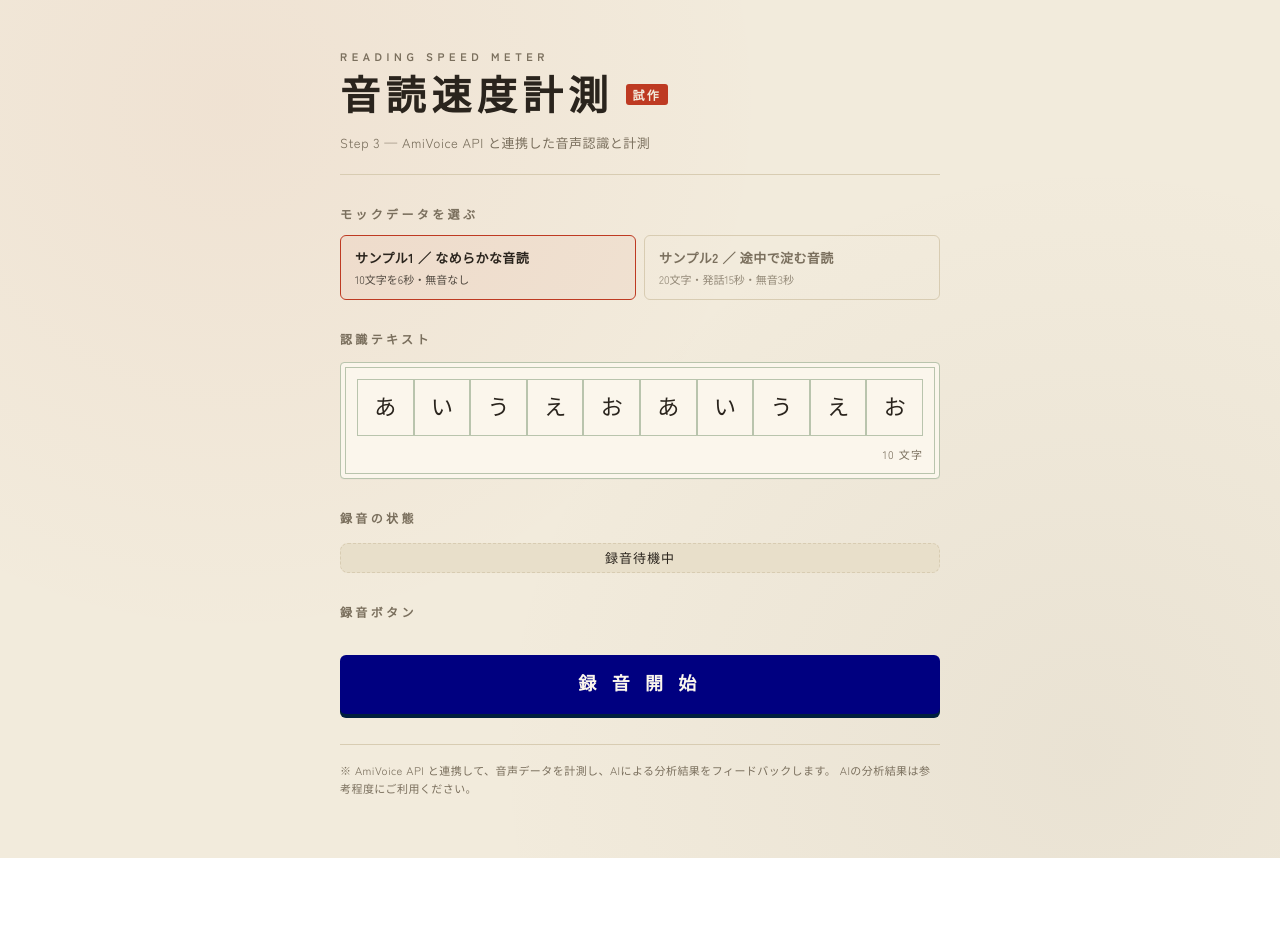
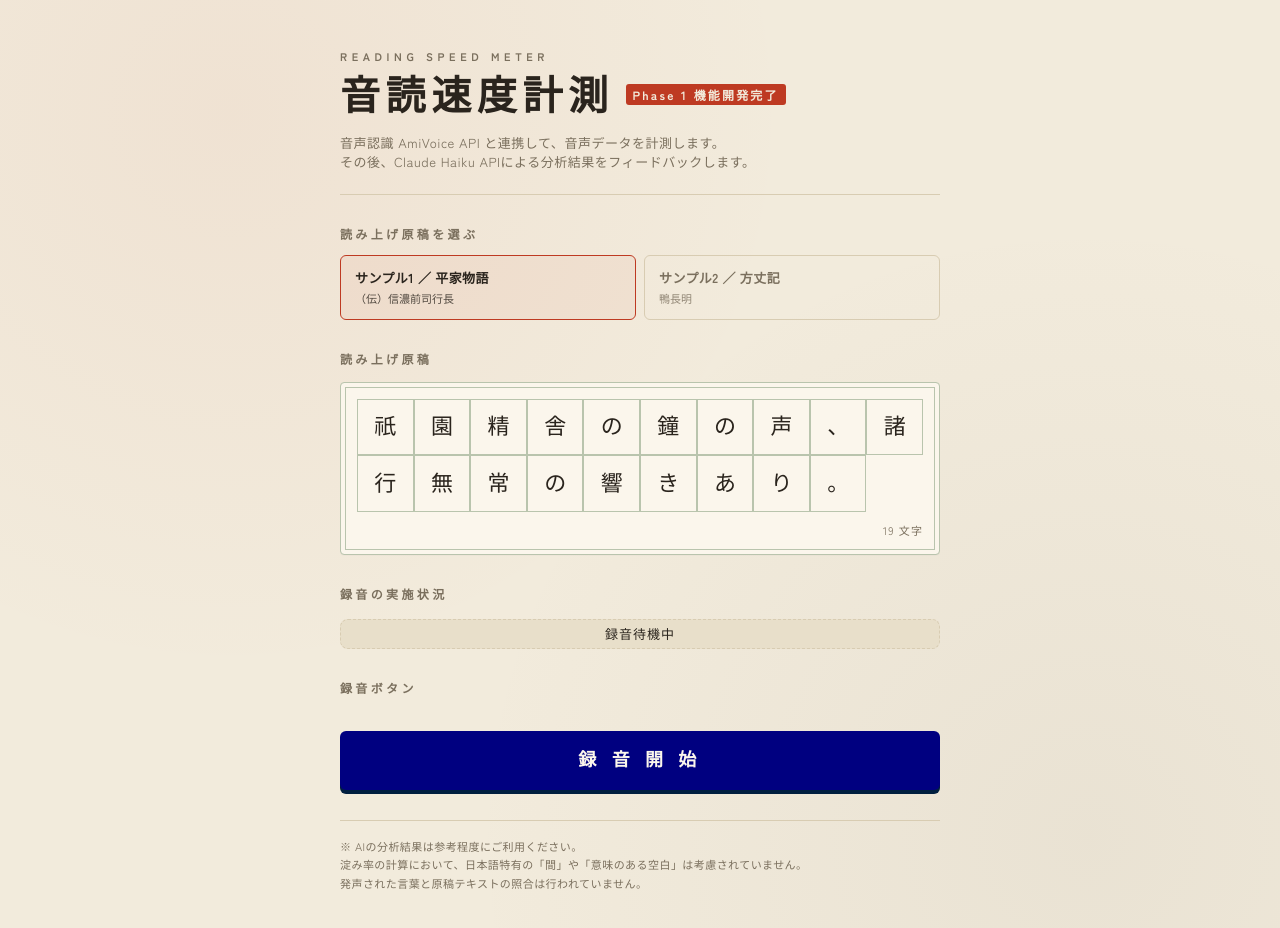
Before and after one commit to uya0526-design/reading-speed-meter, a Next.js app: page / in a window 1280 px wide. Shown: the top 928 px of the page. Before the commit the page ends 858 px from the top, so only its background shows below. Built offline with nearby package versions, Linux system fonts and the light colour scheme; a web font is replaced by a local one.

Commit message:
feat: Step4完了

```diff
--- a/app/api/feedback/route.ts
+++ b/app/api/feedback/route.ts
@@ -3,11 +3,11 @@ import { Anthropic } from "@anthropic-ai/sdk";
 import { FEEDBACK_PROMPT } from "@/lib/feedback/prompt";
 import { FeedbackFacts } from "@/lib/feedback/types";
 
-// Claudeクライアント
-const claudeClient = new Anthropic();
 
 // POST だけ受け付ける
 export async function POST(request: NextRequest) {
+    // Claudeクライアント
+    const claudeClient = new Anthropic();
     // サーバー環境変数から API キーを取得（ブラウザには絶対出さない）
     const apiKey = process.env.ANTHROPIC_API_KEY;
     if (!apiKey) {
--- a/app/page.tsx
+++ b/app/page.tsx
@@ -7,6 +7,7 @@ import { useRecorder } from "@/lib/recorder/useRecorder";
 import { RecordingPhase } from "@/lib/recorder/types";
 import { mapAmiVoiceResponse } from "@/lib/metrics/mapAmiVoiceResponse";
 import { labelMetrics } from "@/lib/metrics/labelMetrics";
+import { FeedbackPhase } from "@/lib/feedback/types";
 
 export default function ReadingSpeedMeterMock() {
   const {
@@ -23,6 +24,8 @@ export default function ReadingSpeedMeterMock() {
   const [analysisPhase, setAnalysisPhase] = useState<AnalysisPhase>(AnalysisPhase.Idle);
   const [analysisErrorMessage, setAnalysisErrorMessage] = useState<string | null>(null);
   const [feedback, setFeedback] = useState<string | null>(null);
+  const [feedbackPhase, setFeedbackPhase] = useState<FeedbackPhase>(FeedbackPhase.Idle);
+  const [feedbackErrorMessage, setFeedbackErrorMessage] = useState<string | null>(null);
 
   const [sampleId, setSampleId] = useState<string>("smooth");
   const [metrics, setMetrics] = useState<ReadingMetrics | null>(null);
@@ -45,6 +48,8 @@ export default function ReadingSpeedMeterMock() {
     setAnalysisErrorMessage(null);
     setMetrics(null);
     setFeedback(null);
+    setFeedbackPhase(FeedbackPhase.Idle);
+    setFeedbackErrorMessage(null);
     try {
       // FormDataを組み立てる ブラウザ->自前のBFF->AmiVoice API
       const formData = new FormData();
@@ -69,8 +74,14 @@ export default function ReadingSpeedMeterMock() {
       // マッパー -> 純粋関数呼び出し
       const amiVoiceResponse = mapAmiVoiceResponse(rawResponse);
       const metrics = calculateMetrics(amiVoiceResponse);
+      // 成功したので結果を表示
+      setMetrics(metrics);
+      setAnalysisPhase(AnalysisPhase.Analyzed);
+
+      setFeedbackPhase(FeedbackPhase.Generating);
       // 成功したのでFeedbackを取得
       const facts = labelMetrics(metrics);
+      try {
         const feedbackResponse = await fetch("/api/feedback", {
           method: "POST",
           headers: { "Content-Type": "application/json" },
@@ -80,10 +91,16 @@ export default function ReadingSpeedMeterMock() {
           throw new Error(`Feedback API error! status: ${feedbackResponse.status}`);
         }
         const feedbackData = await feedbackResponse.json();
-      // 成功したので結果を表示
-      setMetrics(metrics);
-      setAnalysisPhase(AnalysisPhase.Analyzed);
+        // feedbackを表示
         setFeedback(feedbackData.feedback);
+        setFeedbackPhase(FeedbackPhase.Generated);
+      } catch (err) {
+        setFeedbackPhase(FeedbackPhase.Error);
+        setFeedback(null);
+        setFeedbackErrorMessage(
+          err instanceof Error ? err.message : "フィードバックの取得に失敗しました");
+        return;
+      }
     } catch (err) {
       // 失敗
       setAnalysisPhase(AnalysisPhase.Error);
@@ -98,6 +115,18 @@ export default function ReadingSpeedMeterMock() {
     setAnalysisPhase(AnalysisPhase.Idle);
     setAnalysisErrorMessage(null);
     setFeedback(null);
+    setFeedbackPhase(FeedbackPhase.Idle);
+    setFeedbackErrorMessage(null);
+  };
+
+  const handleRecordingStartClick = async () => {
+    setAnalysisPhase(AnalysisPhase.Idle);
+    setAnalysisErrorMessage(null);
+    setMetrics(null);
+    setFeedbackPhase(FeedbackPhase.Idle);
+    setFeedbackErrorMessage(null);
+    setFeedback(null);
+    await handleRecordingStart();
   };
 
   const stagnationPct =
@@ -298,20 +327,24 @@ export default function ReadingSpeedMeterMock() {
       <div className="rsm-wrap">
         <div className="rsm-kicker">Reading Speed Meter</div>
         <h1 className="rsm-title">
-          音読速度計測<span className="seal">試作</span>
+          音読速度計測<span className="seal">Phase 1 機能開発完了</span>
         </h1>
         <p className="rsm-sub">
-          Step 3 — AmiVoice API と連携した音声認識と計測
+        音声認識 AmiVoice API と連携して、音声データを計測します。<br />
+        その後、Claude Haiku APIによる分析結果をフィードバックします。
         </p>
 
-        <div className="rsm-section-label">モックデータを選ぶ</div>
+        <div className="rsm-section-label">読み上げ原稿を選ぶ</div>
         <div className="rsm-tabs">
           {MOCK_SAMPLES.map((s) => (
             <button
               key={s.id}
               className={`rsm-tab ${s.id === sampleId ? "active" : ""}`}
               onClick={() => selectSample(s.id)}
-              disabled={analysisPhase === AnalysisPhase.Analyzing}
+              disabled={
+                analysisPhase === AnalysisPhase.Analyzing
+                || feedbackPhase === FeedbackPhase.Generating
+              }
             >
               <div className="t-label">{s.label}</div>
               <div className="t-note">{s.note}</div>
@@ -319,7 +352,7 @@ export default function ReadingSpeedMeterMock() {
           ))}
         </div>
 
-        <div className="rsm-section-label">認識テキスト</div>
+        <div className="rsm-section-label">読み上げ原稿</div>
         <div className="rsm-genko">
           <div className="rsm-grid">
             {chars.map((c, i) => (
@@ -331,7 +364,7 @@ export default function ReadingSpeedMeterMock() {
           <div className="rsm-count">{chars.length} 文字</div>
         </div>
 
-        <div className="rsm-section-label">録音の状態</div>
+        <div className="rsm-section-label">録音の実施状況</div>
         <div className="rsm-status">
           {recordingPhase === RecordingPhase.Idle && "録音待機中"}
           {recordingPhase === RecordingPhase.Recording && "録音中"}
@@ -342,26 +375,34 @@ export default function ReadingSpeedMeterMock() {
 
         <div className="rsm-section-label">録音ボタン</div>
         {recordingPhase === RecordingPhase.Idle && (
-          <button className="rsm-recording-btn" onClick={handleRecordingStart}
-            disabled={analysisPhase === AnalysisPhase.Analyzing}>
+          <button className="rsm-recording-btn" onClick={handleRecordingStartClick}
+            disabled={analysisPhase === AnalysisPhase.Analyzing
+              || feedbackPhase === FeedbackPhase.Generating
+            }>
             録 音 開 始
           </button>
         )}
         {recordingPhase === RecordingPhase.Recording && (
           <button className="rsm-recording-btn" onClick={handleRecordingStop}
-            disabled={analysisPhase === AnalysisPhase.Analyzing}>
+            disabled={analysisPhase === AnalysisPhase.Analyzing
+              || feedbackPhase === FeedbackPhase.Generating
+            }>
             録 音 停 止
           </button>
         )}
         {recordingPhase === RecordingPhase.Done && (
-          <button className="rsm-recording-btn" onClick={handleRecordingStart}
-            disabled={analysisPhase === AnalysisPhase.Analyzing}>
+          <button className="rsm-recording-btn" onClick={handleRecordingStartClick}
+            disabled={analysisPhase === AnalysisPhase.Analyzing
+              || feedbackPhase === FeedbackPhase.Generating
+            }>
             再 度 録 音
           </button>
         )}
         {recordingPhase === RecordingPhase.Error && (
-          <button className="rsm-recording-btn" onClick={handleRecordingStart}
-            disabled={analysisPhase === AnalysisPhase.Analyzing}>
+          <button className="rsm-recording-btn" onClick={handleRecordingStartClick}
+            disabled={analysisPhase === AnalysisPhase.Analyzing
+              || feedbackPhase === FeedbackPhase.Generating
+            }>
             再 度 録 音（エラーにより録音失敗）
           </button>
         )}
@@ -395,17 +436,19 @@ export default function ReadingSpeedMeterMock() {
 
         {showAudioPlayer && audioUrl && (
           <>
-            <div className="rsm-section-label">計測の状態</div>
+            <div className="rsm-section-label">計測の進捗状況</div>
             <div className="rsm-status">
               {analysisPhase === AnalysisPhase.Idle && "未計測"}
               {analysisPhase === AnalysisPhase.Analyzing && "計測中"}
               {analysisPhase === AnalysisPhase.Analyzed && "計測完了"}
               {analysisPhase === AnalysisPhase.Error &&
-                <span className="rsm-error-message">計測エラー: {analysisErrorMessage}</span>}
+                <span className="rsm-error-message">計測エラー（再度録音からやり直してください）: {analysisErrorMessage}</span>}
             </div>
             <div className="rsm-section-label">計測ボタン</div>
             <button className="rsm-btn" onClick={handleMeasure}
-              disabled={analysisPhase === AnalysisPhase.Analyzing}>
+              disabled={analysisPhase === AnalysisPhase.Analyzing
+                || feedbackPhase === FeedbackPhase.Generating
+              }>
               計 測 す る
             </button>
             {metrics !== null && (
@@ -429,6 +472,17 @@ export default function ReadingSpeedMeterMock() {
                 </div>
               </div>
             )}
+            {feedbackPhase !== FeedbackPhase.Idle && (
+              <>
+                <div className="rsm-section-label">フィードバック生成の進捗状況</div>
+                <div className="rsm-status">
+                  {feedbackPhase === FeedbackPhase.Generating && "フィードバック生成中"}
+                  {feedbackPhase === FeedbackPhase.Generated && "フィードバック生成完了"}
+                  {feedbackPhase === FeedbackPhase.Error &&
+                    <span className="rsm-error-message">フィードバックの生成エラー: {feedbackErrorMessage}</span>}
+                </div>
+              </>
+            )}
             {feedback !== null && (
               <>
                 <div className="rsm-section-label">フィードバック（AIによる分析結果）</div>
@@ -442,8 +496,9 @@ export default function ReadingSpeedMeterMock() {
 
 
         <div className="rsm-foot">
-          ※ AmiVoice API と連携して、音声データを計測し、AIによる分析結果をフィードバックします。
-          AIの分析結果は参考程度にご利用ください。
+          ※ AIの分析結果は参考程度にご利用ください。<br />
+          淀み率の計算において、日本語特有の「間」や「意味のある空白」は考慮されていません。<br />
+          発声された言葉と原稿テキストの照合は行われていません。
         </div>
       </div>
     </div>
--- a/lib/feedback/types.ts
+++ b/lib/feedback/types.ts
@@ -7,3 +7,16 @@ export interface FeedbackFacts {
     stagnationRate: number;
     stagnationRateEvaluation: string;
 }
+/**
+ * フィードバックの生成状態
+ * Idle: 未生成・リセット後
+ * Generating: フィードバックの生成中
+ * Generated: フィードバックの生成完了
+ * Error: フィードバックの取得失敗
+ */
+export enum FeedbackPhase {
+    Idle,
+    Generating,
+    Generated,
+    Error,
+}
--- a/lib/metrics/mockData.ts
+++ b/lib/metrics/mockData.ts
@@ -1,17 +1,18 @@
 import { AmiVoiceResponse, UiData } from "./types";
 
+// モックデータについて、見た目上のサンプル表示のために平家物語と方丈記に差し替えています。
 const sampleAmiVoiceResponse1: AmiVoiceResponse = {
-    text: "あいうえおあいうえお",
+    text: "祇園精舎の鐘の声、諸行無常の響きあり。",
     segments: [{ starttime: 0, endtime: 6000 }],
 };
 const uiData1: UiData = {
     id: "smooth",
-    label: "サンプル1 ／ なめらかな音読",
-    note: "10文字を6秒・無音なし",
+    label: "サンプル1 ／ 平家物語",
+    note: "（伝）信濃前司行長",
     response: sampleAmiVoiceResponse1,
 };
 const sampleAmiVoiceResponse2: AmiVoiceResponse = {
-    text: "あいうえおかきくけこさしすせそたちつてと",
+    text: "ゆく河の流れは絶えずして、しかも、もとの水にあらず。",
     segments: [
       { starttime: 0, endtime: 9000 },
       // 3秒無音
@@ -20,8 +21,8 @@ const sampleAmiVoiceResponse2: AmiVoiceResponse = {
 };
 const uiData2: UiData = {
     id: "hesitant",
-    label: "サンプル2 ／ 途中で淀む音読",
-    note: "20文字・発話15秒・無音3秒",
+    label: "サンプル2 ／ 方丈記",
+    note: "鴨長明",
     response: sampleAmiVoiceResponse2,
 };
 export const MOCK_SAMPLES: UiData[] = [uiData1, uiData2];
```
Also changed, not shown: 12 other files (tests, documents, lock files or other folders). Lines whose indentation alone changed are shown as unchanged.
